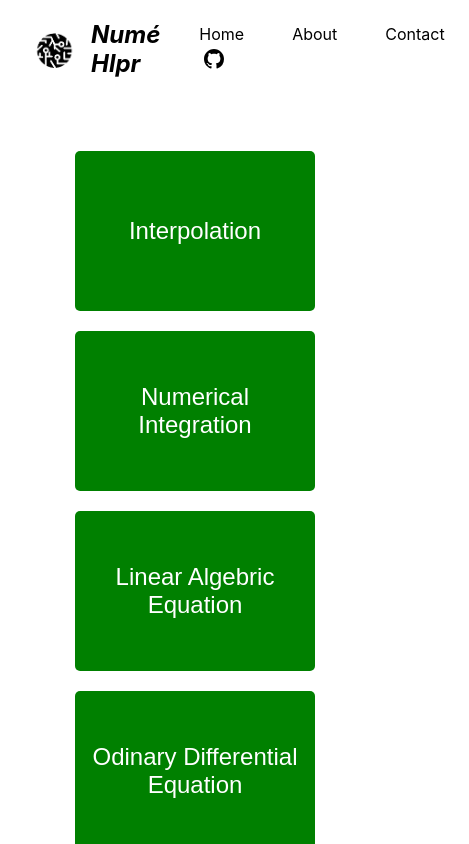
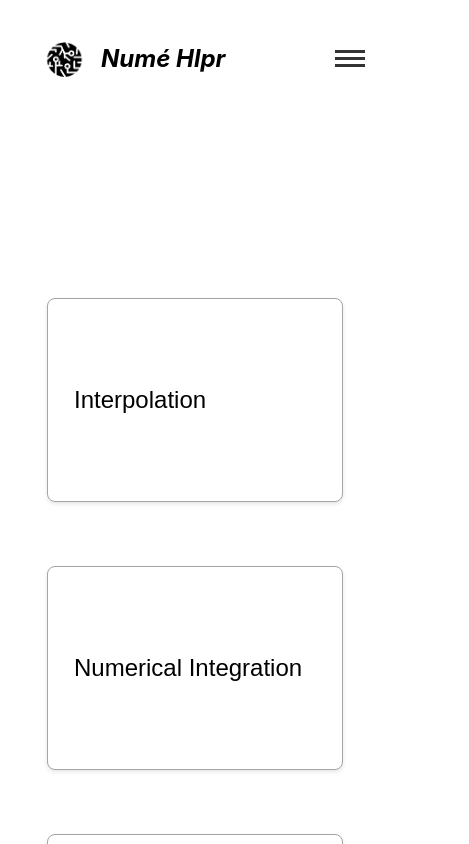
Before and after one commit to surjendu104/Numerical-Method-Solver, a React (Create React App) app: page /home in a window 390 px wide. Shown: the top 844 px of the page, 469 px wide, since content can reach past the window. Built offline with nearby package versions, Linux system fonts and the light colour scheme.

Commit message:
update : update the UI

```diff
--- a/src/component/Header.jsx
+++ b/src/component/Header.jsx
@@ -1,23 +1,63 @@
-import React from "react";
+import React, { useState } from "react";
 import { BsGithub } from "react-icons/bs";
-import '../styles/Header.css'
-import logo from '../assets/logo-2-new.png'
+import "../styles/Header.css";
+import logo from "../assets/logo-2-new.png";
 import Home from "./Home";
+import "../styles/HamburgerMenu.css";
 
 const Header = () => {
   return (
     <div className="container">
       <div className="container__name">
-        <img id="image" src={logo} />
-        <h2 id="header-name">Numé Hlpr</h2>
+        <a href="/">
+          <div className="container__name">
+            <img id="image" src={logo} />
+            <h2 id="header-name">Numé Hlpr</h2>
+          </div>
+        </a>
       </div>
       <div className="container__links">
         <a href="/home">Home</a>
         <a href="/about">About</a>
         <a href="/contact">Contact</a>
         <a href="https://www.github.com/surjendu104" target="_blank">
-          <BsGithub size={20}/>
+          <BsGithub size={20} />
         </a>
+      </div>
+      <HamburgerMenu />
+    </div>
+  );
+};
+
+const HamburgerMenu = () => {
+  const [isOpen, setIsOpen] = useState(false);
+
+  const toggleMenu = () => {
+    setIsOpen(!isOpen);
+  };
+
+  return (
+    <div className={`hamburger-menu ${isOpen ? "open" : ""}`}>
+      <div className="hamburger-icon" onClick={toggleMenu}>
+        <div className="bar"></div>
+        <div className="bar"></div>
+        <div className="bar"></div>
+      </div>
+      <div className={`menu ${isOpen ? "open" : ""}`}>
+        <div className="menu-items">
+          <a href="/home">Home</a>
+        </div>
+        <div className="menu-items">
+          <a href="/about">About</a>
+        </div>
+        <div className="menu-items">
+          <a href="/contact">Contact</a>
+        </div>
+        <div className="menu-items">
+          <a href="https://www.github.com/surjendu104" target="_blank">
+            <BsGithub size={20} />
+          </a>
+        </div>
       </div>
     </div>
   );
--- a/src/component/Home.jsx
+++ b/src/component/Home.jsx
@@ -8,7 +8,6 @@ const Home = () => {
   console.log(data);
   return (
     <div className="home-container">
-      <div className="home-container-child">
       {procedures.map((i) => (
         <ProcedureCard
           key={i.procedureId}
@@ -16,8 +15,6 @@ const Home = () => {
           name={i.procedureName}
         />
       ))}
-
-      </div>
     </div>
   );
 };
--- a/src/component/Landing.jsx
+++ b/src/component/Landing.jsx
@@ -1,17 +1,49 @@
-import React from 'react'
-import '../styles/Landing.css'
-import { useNavigate } from 'react-router-dom'
+import React from "react";
+import "../styles/Landing.css";
+import { useNavigate } from "react-router-dom";
 
 const Landing = () => {
-    const navigate = useNavigate();
-    const handelClick = () => {
-        navigate('/home')
-    }
+  const navigate = useNavigate();
+  const handelClick = () => {
+    navigate("/home");
+  };
   return (
-    <div className='landing-container'>
-        <button className='outer-buttons' id='landing-button' onClick={handelClick}>Launch</button>
+    <div className="landing-page">
+      <div className="landing-container">
+        <div className="landing-about-header">
+          Start Here
+        </div>
+        <div>
+          Explore the available methods. Give your problem and get the efficient solution.
+        </div>
+        <button
+          className="outer-buttons"
+          id="landing-button"
+          onClick={handelClick}
+        >
+          Launch
+        </button>
+      </div>
+      <div className="landing-about">
+        <div className="landing-about-header">About</div>
+        <div>This a site made with 💖 to solve various numerical method problems. Here are the available methods
+          <span className="landing-span">Numerical Interpolation</span>
+          <span className="landing-span">Numerical Integration</span>
+          <span className="landing-span">Solution of Linear Algebric Equation</span>
+          <span className="landing-span">Solution of Ordinary Differential Equation</span>
+          <span className="landing-span">Solution of Algebric and Transcendental Equation</span>
+        </div>
+      </div>
+      <div className="landing-contact">
+        <div className="landing-about-header">Features</div>
+        <div>
+          <span className="landing-span">Solution of numerical methods</span>
+          <span className="landing-span">Interative chart of the solution</span>
+          <span className="landing-span">Accurate results</span>
+        </div>
+      </div>
     </div>
-  )
-}
+  );
+};
 
-export default Landing
+export default Landing;
--- a/src/component/Method.jsx
+++ b/src/component/Method.jsx
@@ -10,7 +10,7 @@ const Method = () => {
     const param = useParams();
     const procedureId = param.procedureId;
   return (
-    <>
+    <div className='method-card'>
     {
         procedureId == 1 ? <InterpolationSolver /> :
         procedureId == 2 ? <NumericalIntegrationSolver /> :
@@ -18,7 +18,7 @@ const Method = () => {
         procedureId == 4 ? <ODESolver /> :
                            <TranscendentalEquationSolver />
     }
-    </>
+    </div>
   )
 }
 
--- a/src/component/cards/ProcedureCard.jsx
+++ b/src/component/cards/ProcedureCard.jsx
@@ -3,7 +3,7 @@ import "../../styles/Cards.css";
 
 const ProcedureCard = ({ procedureId, name }) => {
   return (
-    <div>
+    <div className="procedure-card">
       <Link to={`/procedure/${procedureId}`} className="procedure-container">
         <div>{name}</div>
       </Link>
--- a/src/styles/Cards.css
+++ b/src/styles/Cards.css
@@ -1,14 +1,58 @@
 .procedure-container{
+    text-decoration: none;
+    color: black;
+    text-align: center;
+    /* padding: 10px; */
+    text-decoration: none;
+    font-family: Arial, Helvetica, sans-serif;
+    font-size: 1.5rem;
+    height: max-content;
+    display: flex;
+    width: auto;
+    height: 10rem;
+    text-align: center;
+    align-items: center;
+}
+
+.procedure-card {
+    flex: 1;
+    text-align: center;
+    border: 1px solid #a5a5a5;
+    padding: 1rem;
+    border-radius: 8px;
+    background-color: #fff;
+    box-shadow: 0 2px 4px rgba(0, 0, 0, 0.1);
+    margin: 2rem;
+    transition: transform 0.3s, box-shadow 0.3s;
+    flex-wrap: wrap;
+}
+.procedure-card:hover {
+    flex: 1;
+    border: 1px solid #a5a5a5;
+    padding: 1rem;
+    border-radius: 8px;
+    background-color: #fff;
+    box-shadow: 0 2px 4px rgba(0, 0, 0, 0.1);
+    margin: 2rem;
+    transform: scale(1.1);
+    box-shadow: 0 0 20px rgba(52, 152, 219, 0.7);
+    color: white;
+}
+
+.method-container {
     width: 15rem;
     height: 10rem;
-    border-radius: 5px;
-    background-color: green;
-    color: white;
+    border-radius: 8px;
+    border: 1px solid #a5a5a5;
+    background-color: #fff;
+    box-shadow: 0 2px 4px rgba(0, 0, 0, 0.1);
+    color: black;
     text-decoration: none;
     display: flex;
     justify-content: center;
     align-items: center;
     margin: 5px;
+    transition: transform 0.3s, box-shadow 0.3s;
     > div {
         text-align: center;
         padding: 10px;
@@ -17,17 +61,20 @@
         font-size: 1.5rem;
     }
 }
-.method-container {
+.method-container:hover {
     width: 15rem;
     height: 10rem;
-    border-radius: 5px;
-    background-color: green;
-    color: white;
+    border-radius: 8px;
+    border: 1px solid #a5a5a5;
+    background-color: #fff;
+    box-shadow: 0 2px 4px rgba(0, 0, 0, 0.1);
+    color: black;
     text-decoration: none;
     display: flex;
     justify-content: center;
     align-items: center;
     margin: 5px;
+    box-shadow: 0 0 20px rgba(52, 152, 219, 0.7);
     > div {
         text-align: center;
         padding: 10px;
--- /dev/null
+++ b/src/styles/HamburgerMenu.css
@@ -0,0 +1,61 @@
+/* src/HamburgerMenu.css */
+
+.hamburger-menu {
+    display: flex;
+    flex-direction: column;
+}
+
+.hamburger-icon {
+    cursor: pointer;
+}
+
+.bar {
+    width: 30px;
+    height: 3px;
+    background-color: #333;
+    margin: 4px 0;
+    transition: 0.4s;
+}
+
+.open .bar:first-child {
+    transform: rotate(-45deg) translate(0px, 5px);
+}
+
+.open .bar:nth-child(2) {
+    opacity: 0;
+}
+
+.open .bar:last-child {
+    transform: rotate(45deg) translate(0px, -5px);
+}
+
+.menu {
+    display: none;
+}
+
+.menu.open {
+    display: block; /* Show the menu */
+}
+
+.menu-items {
+    margin : 1rem;
+    border: 1px solid #a8a7a7;
+    text-align: center;
+    border-radius: 5px;
+}
+a {
+    text-decoration: none;
+    color: black;
+}
+
+@media (max-width: 800px) {
+    .hamburger-menu {
+        display: block; /* Show the menu */
+    }
+}
+
+@media (min-width: 801px) {
+    .hamburger-menu {
+        display: none;
+    }
+}
--- a/src/styles/Header.css
+++ b/src/styles/Header.css
@@ -31,3 +31,9 @@
     height: 3.5rem;
     width: 3.5rem;
 }
+
+@media (max-width: 800px) {
+    .container__links {
+        display: none;
+    }
+}
--- a/src/styles/Home.css
+++ b/src/styles/Home.css
@@ -1,13 +1,6 @@
 .home-container {
-    margin: 3rem;
+    margin-top: 10rem;
     display: flex;
     justify-content: center;
     flex-wrap: wrap;
-    height: 100vh;
 }
-.home-container-child {
-    display: flex;
-    justify-content: center;
-    align-items: center;
-    flex-wrap: wrap;
-}
--- a/src/styles/Landing.css
+++ b/src/styles/Landing.css
@@ -1,10 +1,39 @@
-.landing-container {
+.landing-page {
+    margin-top: 12rem;
+    display: flex;
+    justify-content: center;
+    flex-wrap: wrap;
+    gap: 1rem;
+}
+
+.landing-container,
+.landing-about,
+.landing-contact {
+    flex: 1;
+    border: 1px solid #ccc;
+    padding: 1rem;
+    border-radius: 8px;
+    background-color: #fff;
+    box-shadow: 0 2px 4px rgba(0, 0, 0, 0.1);
+    margin: 2rem;
+}
+
+.landing-about-header {
+    font-size: 2rem;
+    font-weight: bold;
+    margin-bottom: 1rem;
+}
+.landing-span {
+    display: list-item;
+    margin-left: 1rem;
+}
+
+/* .landing-container {
     display: flex;
     align-items: center;
     justify-content: center;
-    height: 100vh;
     background: rgb(41,55,233);
-background: linear-gradient(124deg, rgba(41,55,233,0.7624299719887955) 3%, rgba(252,70,107,1) 100%);
+    background: linear-gradient(124deg, rgba(41,55,233,0.7624299719887955) 3%, rgba(252,70,107,1) 100%);
 }
 #landing-button {
     background-color: rgb(57, 55, 55);
@@ -21,4 +50,4 @@ background: linear-gradient(124deg, rgba(41,55,233,0.7624299719887955) 3%, rgba(
     font-family: Arial, Helvetica, sans-serif;
     font-size: 1rem;
     border: none;
-}
+} */
```
